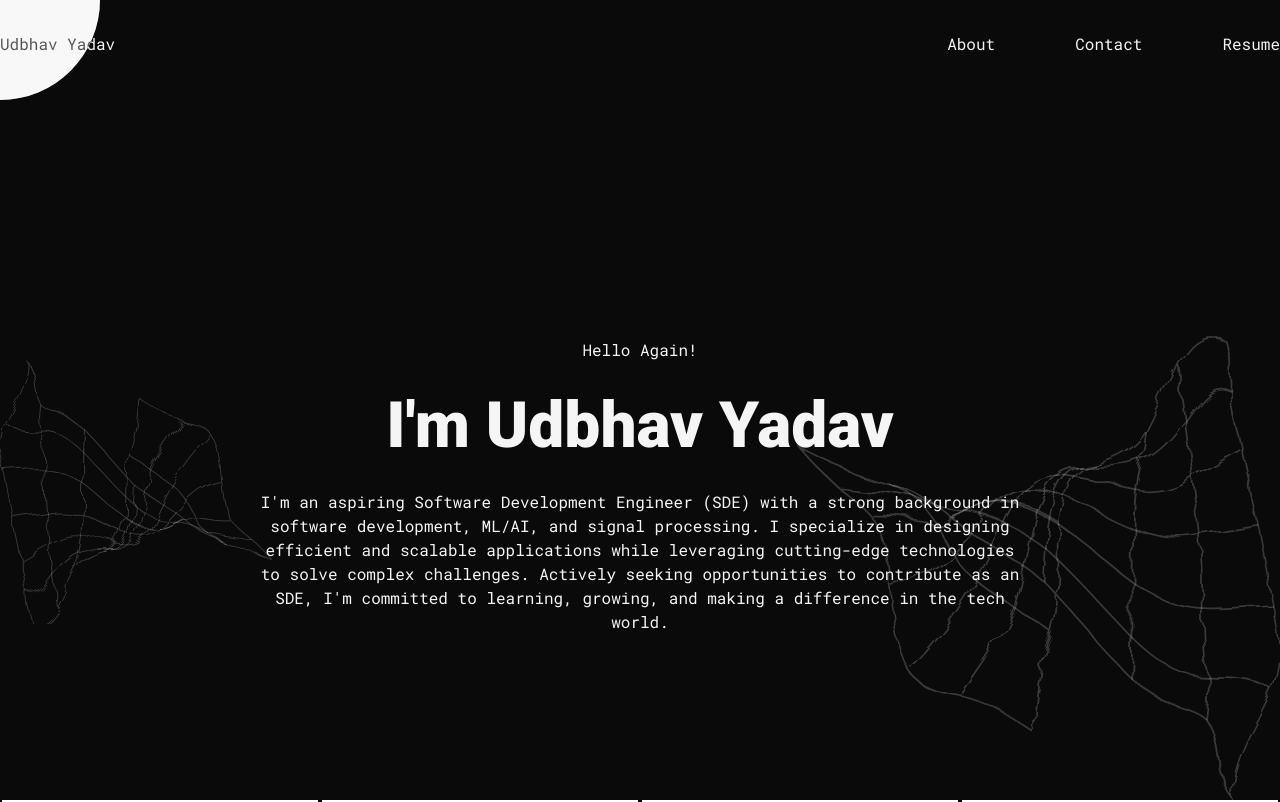
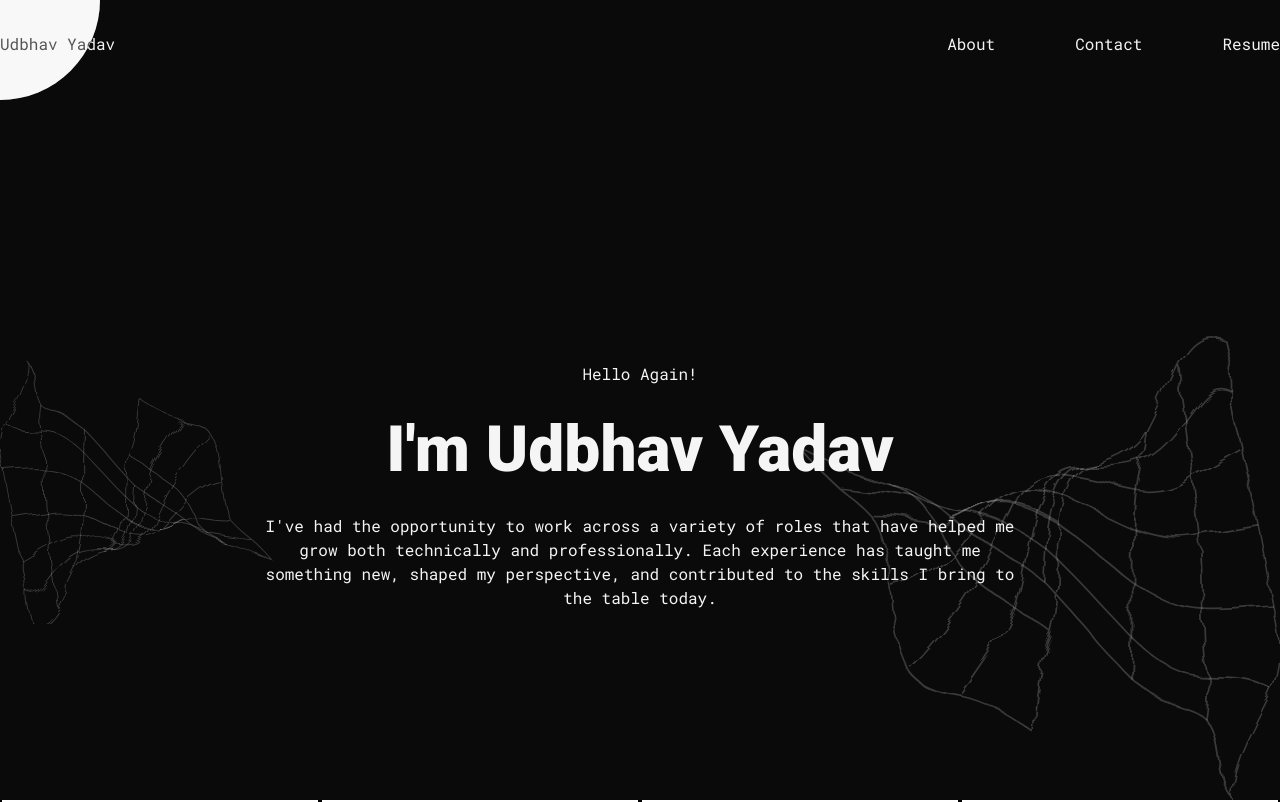
Before and after one commit to udbhav22549/portfolio-udbhav, a Next.js app: page /about in a window 1280 px wide. Shown: the top 802 px of the page. Built offline with nearby package versions, Linux system fonts and the light colour scheme.

Commit message:
Updated resume and about

```diff
--- a/src/components/AboutHero.tsx
+++ b/src/components/AboutHero.tsx
@@ -18,7 +18,7 @@ export default function AboutHero() {
 				I&apos;m Udbhav Yadav
 			</h1>
 			<p className='font-robotoMono-regular text-start w-full md:text-center leading-6 pt-4 max-w-3xl'>
-			I&#39;m an aspiring Software Development Engineer (SDE) with a strong background in software development, ML/AI, and signal processing. I specialize in designing efficient and scalable applications while leveraging cutting-edge technologies to solve complex challenges. Actively seeking opportunities to contribute as an SDE, I&#39;m committed to learning, growing, and making a difference in the tech world.
+				I've had the opportunity to work across a variety of roles that have helped me grow both technically and professionally. Each experience has taught me something new, shaped my perspective, and contributed to the skills I bring to the table today.
 			</p>
 			<div className='hidden md:flex absolute left-0 bottom-52'>
 				<FlutteringSVG />
--- a/src/components/Navbar.tsx
+++ b/src/components/Navbar.tsx
@@ -141,7 +141,7 @@ const Navbar: React.FC = () => {
 						</li>
 						<li>
 							<a
-								href='https://drive.google.com/file/d/1QxIpqivK-NJLX9qpNJZ5lmRxaOMaFg99/view?usp=drive_link'
+								href='https://drive.google.com/file/d/1eqfi86gslhyTK-43fb05m7tqDDJkU4dj/view?usp=sharing'
 								target='/blank'>
 								<TransitionLink
 									label='Resume'
```
